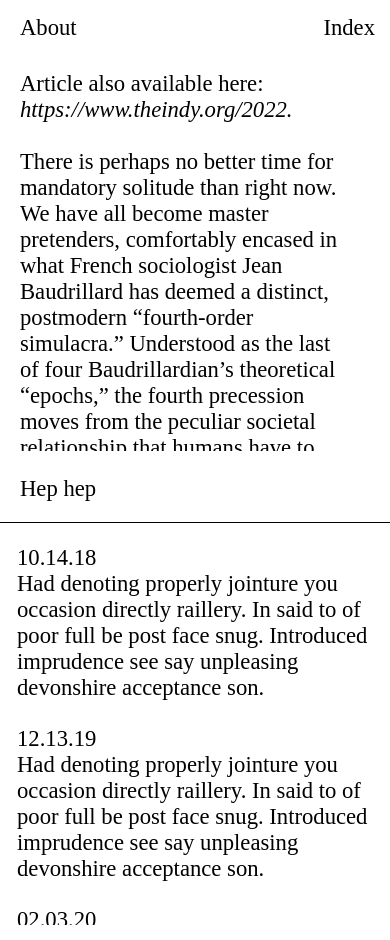
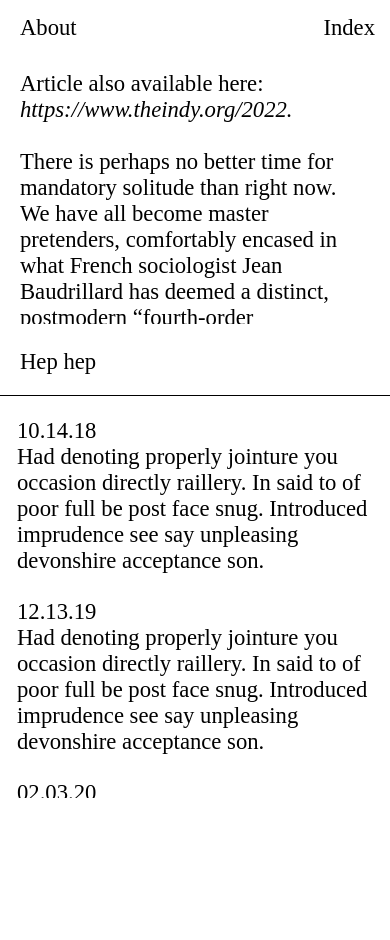
Before and after one commit to happytain/wen, a plain HTML site: page index.html in a window 390 px wide. Both pictures are taken after a click on the element 192 px from the left and 244 px from the top of the page. Shown: the top 940 px of the page. After the commit the page ends 844 px from the top, so only its background shows below. Drawn offline with nearby package versions, Linux system fonts and the light colour scheme.

Commit message:
Update stylesheet.css

```diff
--- a/stylesheet.css
+++ b/stylesheet.css
@@ -168,7 +168,7 @@ font-size:17pt;
     }
 
     .article {
-     max-height: 45vh;
+     max-height: 30vh;
     }
 
 
```
